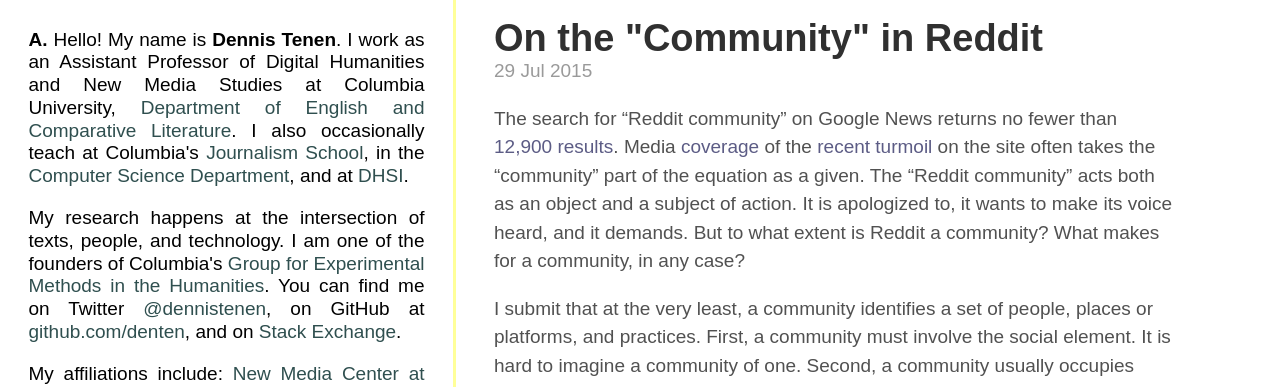
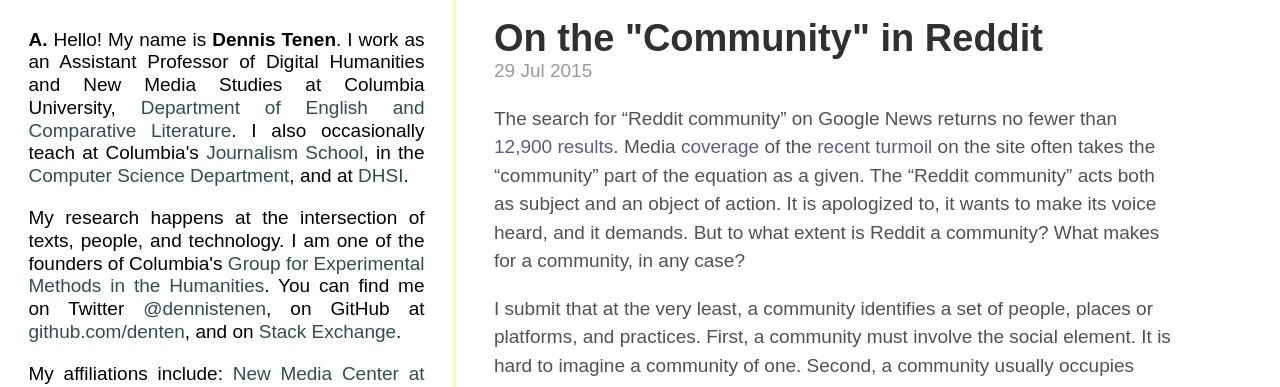
Before and after one commit to denten/denten.github.io, a Jekyll site: the page built from _posts/2015-07-29-reddit-community.md, in a window 1280 px wide and 900 px high. Shown: the top 387 px of the window. Built offline with Jekyll 4.4.1, drawn with Linux system fonts in a browser that asks for light colours; some web fonts are replaced.

Commit message:
minor updates

```diff
--- a/_posts/2015-07-29-reddit-community.md
+++ b/_posts/2015-07-29-reddit-community.md
@@ -13,7 +13,7 @@
 [recent](http://www.nytimes.com/2015/07/17/technology/reddit-steve-huffman.html)
 [turmoil](https://www.washingtonpost.com/blogs/the-switch/wp/2015/07/09/reddits-former-director-of-talent-breaks-her-silence/)
 on the site often takes the "community" part of the equation as a given. The
-"Reddit community" acts both as an object and a subject of action. It is
+"Reddit community" acts both as subject and an object of action. It is
 apologized to, it wants to make its voice heard, and it demands. But to what
 extent is Reddit a community? What makes for a community, in any case?
 
```
